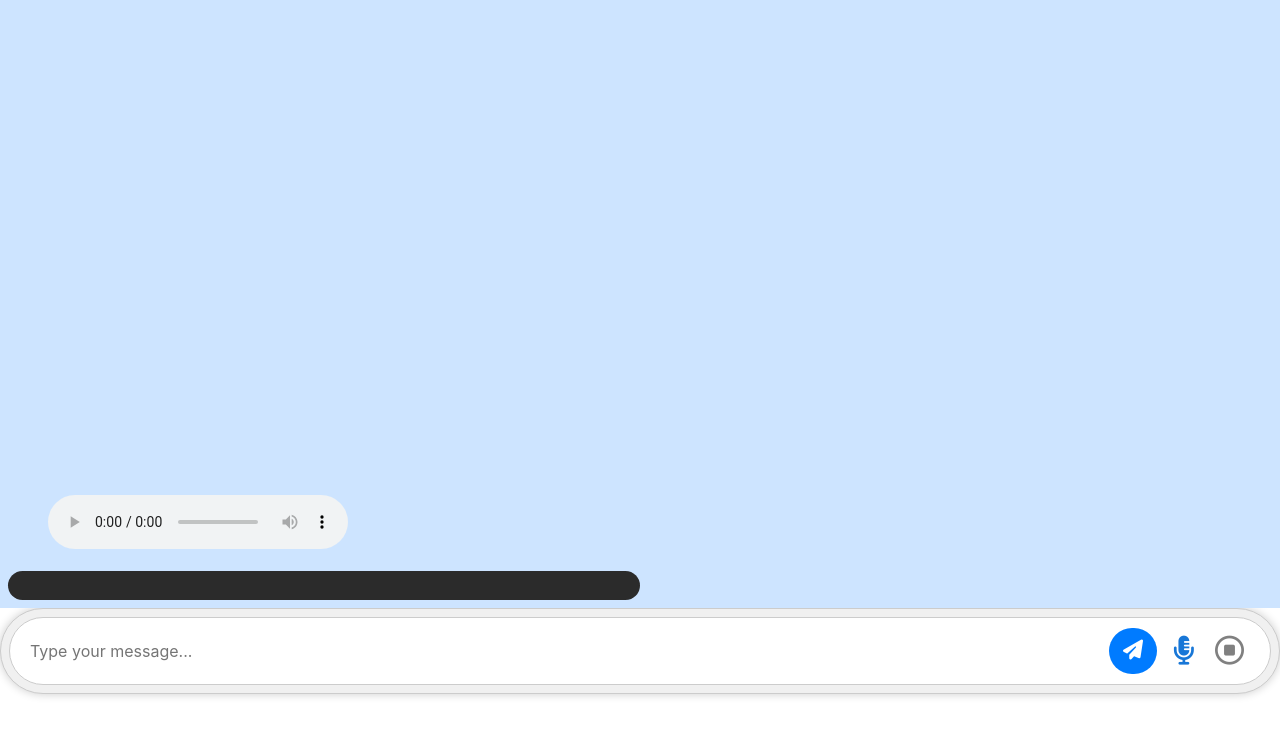
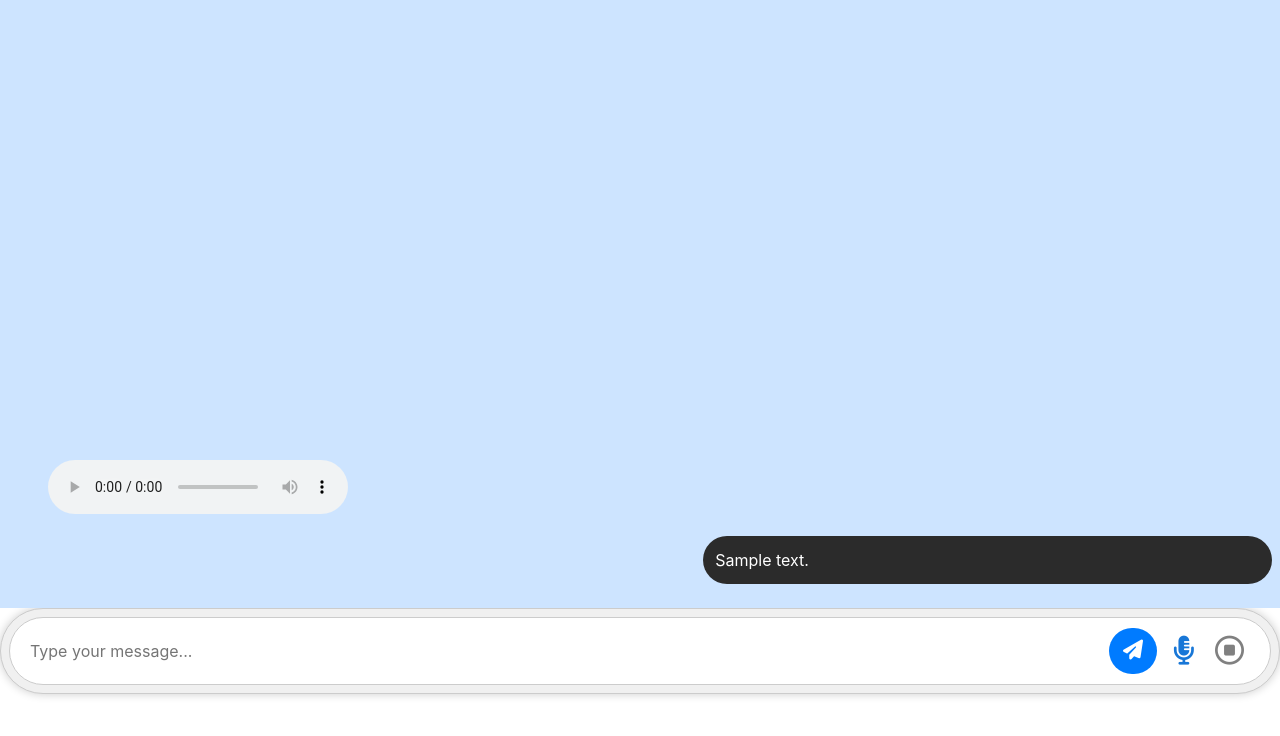
Before and after one commit to sheetalvarsh/Assistant-Caller, a Flask app: template project/templates/index.html in a window 1280 px wide. Shown: the top 736 px of the page. Run offline with Flask 3, Linux system fonts and the light colour scheme; the template is opened without the code that fills it: most values are stand-ins (such as "Sample title", 1, 10 or a date in 2020); some libraries are stand-ins or nearby versions.

Commit message:
Added speech-to-text functionality for multiple messages
- Made the code stable
- added checks for null value of speech message at the first time
- removed commented code
- added css for showing speech-to-text messages

```diff
--- a/project/app.py
+++ b/project/app.py
@@ -19,10 +19,11 @@
     os.makedirs(speech_audio_directory)
 
 audio_messages = []
+speech_messages = []
 
 @app.route('/')
 def index():
-    return render_template('index.html', audio_messages=audio_messages)
+    return render_template('index.html', audio_messages=audio_messages, speech_messages=speech_messages)
 
 @app.route('/text-to-speech', methods=['POST'])
 def text_to_speech():
@@ -62,30 +63,6 @@
 def get_audio_messages():
     return jsonify({'audio_messages': audio_messages})
 
-# Speech to text
-# @app.route('/speech-to-text', methods=['POST'])
-# def speech_to_text():
-#     try:
-#         audio_file = request.files['audio-input']
-#         if not audio_file:
-#             return jsonify({'error': 'No audio file provided'})
-
-#         input_audio_path = 'project/static/audio/input.wav'
-#         audio_file.save(input_audio_path)
-#         print(input_audio_path)
-
-#         # Perform speech recognition using the separate module
-#         recognized_text = recognize_speech(input_audio_path)
-#         print('msg-', recognized_text)
-
-#         return jsonify({'recognized_text': recognized_text})
-#     except Exception as e:
-#         return jsonify({'error': str(e)})
-
-# @app.route('/static/<path:filename>')
-# def download_file(filename):
-#     return send_from_directory('static', filename)
-
 @app.route('/upload_audio', methods=['POST'])
 def upload_audio():
     audio_data = request.files['audio']
@@ -111,10 +88,14 @@
 
             # Store the recognized text in session storage
             session['text'] = text
-            print(text)
+
+            # Store the recognized speech in speech messages
+            speech_messages.append(text)
+            print(speech_messages)
+
             return jsonify({'text': text})
         except sr.UnknownValueError:
-            text = "Speech recognition could not understand the audio."
+            text = "your audio is not clear. Can you repeat the message"
             return jsonify({'text': text})
         except sr.RequestError as e:
             text = f"Could not request results from Google Web Speech API; {e}"
--- a/project/static/css/style.css
+++ b/project/static/css/style.css
@@ -41,12 +41,18 @@
       }
 
       .speech-output-container {
-        background: #2b2b2b;
-        width: 50%;
-        border-radius: 50px;
-        color: white;
-        padding: 13px 20px 0px 20px;
-        text-align: justify;
+        .speech-text {
+          background: #2b2b2b;
+          width: 50%;
+          border-radius: 50px;
+          color: white;
+          text-align: justify;
+
+          #speech-output-text {
+            padding: 12px;
+          }
+        }
+
       }
     }
   }
--- a/project/static/script.js
+++ b/project/static/script.js
@@ -19,9 +19,6 @@
   })
     .then(response => response.json())
     .then(data => {
-      // Update the recognized text in the textarea
-      document.getElementById('output-text').value = data.recognized_text;
-
       // Get the audio controls container
       var audioContainer = document.querySelector(".audio-container ul");
       audioContainer.innerHTML = "";
@@ -45,7 +42,39 @@
     });
 }
 
-//getting audio message for speech-to-text
+/** --------------- speech-to-text ---------------- */
+
+// Add an event listener to execute the updateUI function when the DOM is fully loaded
+document.addEventListener('DOMContentLoaded', function () {
+  updateUI();
+  location.reload();
+});
+
+// Update the recognized text in the HTML element
+function updateRecognizedText(text) {
+  const outputTextElement = document.getElementById('speech-output-text');
+  if (outputTextElement) {
+    outputTextElement.textContent = text; // Update text content
+  }
+}
+
+// Check if recognized text is available and update the UI
+function updateUI() {
+  const text = document.getElementById('speech-output-text');
+  if (text) {
+    const recognizedText = text.textContent;
+    const audioContainer = document.querySelector('.speech-output-container');
+    console.error(recognizedText);
+    if (recognizedText.trim() === '') {
+      audioContainer.style.display = 'none';
+    } else {
+      audioContainer.style.display = 'block';
+    }
+  }
+
+}
+
+// Getting audio message for speech-to-text
 const audioChunks = [];
 let mediaRecorder;
 
@@ -84,8 +113,6 @@
 });
 
 function sendAudioData(audioBlob) {
-  console.error('inside send', audioBlob);
-
   const formData = new FormData();
   formData.append('audio', audioBlob);
 
@@ -95,14 +122,9 @@
   })
     .then((response) => response.json())
     .then((data) => {
-      console.log(data);
-
-      // Update the recognized text in the HTML element
-      const outputTextElement = document.getElementById('output-text');
-      if (outputTextElement) {
-        outputTextElement.innerHTML = data.text;
-      }
-
+      updateRecognizedText(data.text); // Update recognized text
+      updateUI(); // Updating the UI based on recognized text
+      location.reload();
     })
     .catch((error) => {
       console.error('Error sending audio data to the server: ', error);
--- a/project/templates/index.html
+++ b/project/templates/index.html
@@ -20,8 +20,15 @@
         </ul>
       </div>
 
-      <div class="speech-output-container">
-        <p id="output-text" name="output-text" readonly></textarea>
+      <div class="speech-output-container" {% if speech_messages %}style="display: block;" {% else
+        %}style="display: none;" {% endif %}>
+        <div style="float: right; width: 45%;">
+          {% for speech_message in speech_messages %}
+          <div class="speech-text w-100">
+            <p id="speech-output-text">{{ speech_message }}</p>
+          </div>
+          {% endfor %}
+        </div>
       </div>
     </div>
 
```
Also changed, not shown: 1 other file.
